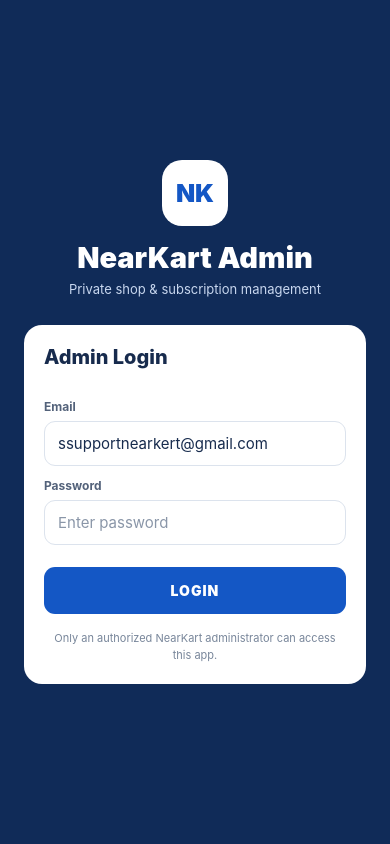
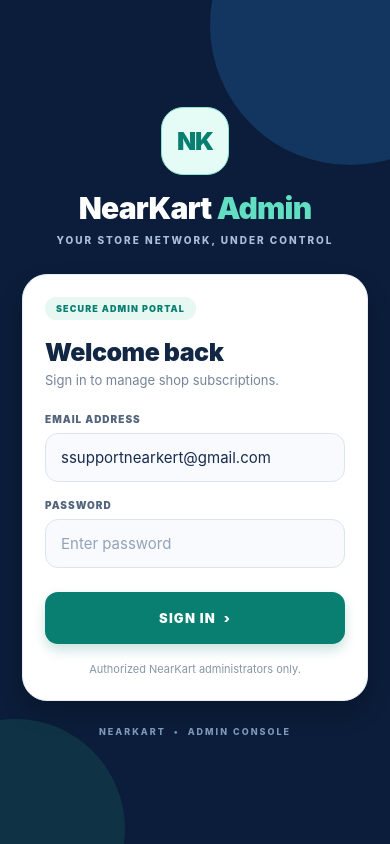
Before and after one commit to gyanaura85-create/local-trust, a React Native app: screen / in a window 390 px wide. Built offline with nearby package versions, Linux system fonts and the light colour scheme.

Commit message:
Polish NearKart Admin login and dashboard UI

```diff
--- a/App.js
+++ b/App.js
@@ -156,19 +156,26 @@ export default function App() {
     <SafeAreaView style={styles.safe}>
       <StatusBar barStyle="light-content" backgroundColor="#102b58" />
       <KeyboardAvoidingView behavior={Platform.OS === 'ios' ? 'padding' : undefined} style={styles.loginWrap}>
-        <View style={styles.brandMark}><Text style={styles.brandK}>NK</Text></View>
-        <Text style={styles.brand}>NearKart Admin</Text>
-        <Text style={styles.subBrand}>Private shop & subscription management</Text>
-        <View style={styles.panel}>
-          <Text style={styles.panelTitle}>Admin Login</Text>
-          <Text style={styles.label}>Email</Text>
-          <TextInput style={styles.input} value={email} onChangeText={setEmail} autoCapitalize="none" keyboardType="email-address" placeholder="Admin email" placeholderTextColor="#8a96a8" />
-          <Text style={styles.label}>Password</Text>
-          <TextInput style={styles.input} value={password} onChangeText={setPassword} secureTextEntry placeholder="Enter password" placeholderTextColor="#8a96a8" />
-          <TouchableOpacity style={styles.primaryBtn} onPress={login} disabled={loading}>
-            {loading ? <ActivityIndicator color="#fff" /> : <Text style={styles.primaryText}>LOGIN</Text>}
-          </TouchableOpacity>
-          <Text style={styles.hint}>Only an authorized NearKart administrator can access this app.</Text>
+        <View pointerEvents="none" style={styles.glowOne} />
+        <View pointerEvents="none" style={styles.glowTwo} />
+        <View style={styles.loginContent}>
+          <View style={styles.brandMark}><Text style={styles.brandK}>NK</Text></View>
+          <Text style={styles.brand}>NearKart <Text style={styles.brandAccent}>Admin</Text></Text>
+          <Text style={styles.subBrand}>YOUR STORE NETWORK, UNDER CONTROL</Text>
+          <View style={styles.panel}>
+            <View style={styles.secureTag}><Text style={styles.secureTagText}>SECURE ADMIN PORTAL</Text></View>
+            <Text style={styles.panelTitle}>Welcome back</Text>
+            <Text style={styles.panelSub}>Sign in to manage shop subscriptions.</Text>
+            <Text style={styles.label}>EMAIL ADDRESS</Text>
+            <TextInput style={styles.input} value={email} onChangeText={setEmail} autoCapitalize="none" keyboardType="email-address" placeholder="Admin email" placeholderTextColor="#94a3b8" />
+            <Text style={styles.label}>PASSWORD</Text>
+            <TextInput style={styles.input} value={password} onChangeText={setPassword} secureTextEntry placeholder="Enter password" placeholderTextColor="#94a3b8" />
+            <TouchableOpacity style={[styles.primaryBtn, loading && styles.primaryDisabled]} onPress={login} disabled={loading}>
+              {loading ? <ActivityIndicator color="#fff" /> : <Text style={styles.primaryText}>SIGN IN  ›</Text>}
+            </TouchableOpacity>
+            <Text style={styles.hint}>Authorized NearKart administrators only.</Text>
+          </View>
+          <Text style={styles.footerNote}>NEARKART  •  ADMIN CONSOLE</Text>
         </View>
       </KeyboardAvoidingView>
     </SafeAreaView>
@@ -178,11 +185,15 @@ export default function App() {
     <SafeAreaView style={styles.safe}>
       <StatusBar barStyle="light-content" backgroundColor="#102b58" />
       <View style={styles.header}>
-        <View><Text style={styles.headerTitle}>NearKart Admin</Text><Text style={styles.headerSub}>Subscription requests</Text></View>
-        <TouchableOpacity onPress={logout} style={styles.logoutBtn}><Text style={styles.logoutText}>Logout</Text></TouchableOpacity>
+        <View style={styles.headerBrandRow}>
+          <View style={styles.headerMark}><Text style={styles.headerMarkText}>NK</Text></View>
+          <View><Text style={styles.headerEyebrow}>CONTROL CENTER</Text><Text style={styles.headerTitle}>NearKart Admin</Text><Text style={styles.headerSub}>Shop & subscription management</Text></View>
+        </View>
+        <TouchableOpacity onPress={logout} style={styles.logoutBtn}><Text style={styles.logoutText}>↗  Logout</Text></TouchableOpacity>
       </View>
       <View style={styles.summary}>
-        <Text style={styles.summaryLabel}>PENDING REQUESTS</Text>
+        <View style={styles.summaryIcon}><Text style={styles.summaryIconText}>⌁</Text></View>
+        <View style={styles.summaryCopy}><Text style={styles.summaryLabel}>PENDING REQUESTS</Text><Text style={styles.summaryCaption}>Payments waiting for verification</Text></View>
         <Text style={styles.summaryNumber}>{requests.length}</Text>
       </View>
       <ScrollView contentContainerStyle={styles.list} refreshControl={<RefreshControl refreshing={loading} onRefresh={() => loadRequests()} />}>
@@ -227,19 +238,71 @@ export default function App() {
 }
 
 const styles = StyleSheet.create({
-  safe:{flex:1,backgroundColor:'#f3f6fb'}, center:{flex:1,alignItems:'center',justifyContent:'center',backgroundColor:'#f3f6fb'},
-  loginWrap:{flex:1,justifyContent:'center',padding:24,backgroundColor:'#102b58'},
-  brandMark:{width:66,height:66,borderRadius:20,backgroundColor:'#fff',alignItems:'center',justifyContent:'center',alignSelf:'center',marginBottom:14},
-  brandK:{fontSize:25,fontWeight:'900',color:'#1457c5'},brand:{fontSize:29,fontWeight:'900',color:'#fff',textAlign:'center'},subBrand:{fontSize:13,color:'#c8d7ef',textAlign:'center',marginTop:6,marginBottom:28},
-  panel:{backgroundColor:'#fff',borderRadius:18,padding:20},panelTitle:{fontSize:20,fontWeight:'800',color:'#172b4d',marginBottom:18},
-  label:{fontSize:12,fontWeight:'700',color:'#53627a',marginBottom:7,marginTop:12},input:{borderWidth:1,borderColor:'#dce3ed',borderRadius:11,paddingHorizontal:13,paddingVertical:12,fontSize:15,color:'#172b4d',backgroundColor:'#fff'},
-  primaryBtn:{backgroundColor:'#1457c5',borderRadius:11,padding:15,alignItems:'center',marginTop:22},primaryText:{color:'#fff',fontWeight:'900',letterSpacing:1},
-  hint:{fontSize:11,color:'#78869a',lineHeight:17,marginTop:16,textAlign:'center'},
-  header:{backgroundColor:'#102b58',paddingHorizontal:20,paddingTop:14,paddingBottom:18,flexDirection:'row',alignItems:'center',justifyContent:'space-between'},
-  headerTitle:{fontSize:22,fontWeight:'900',color:'#fff'},headerSub:{fontSize:12,color:'#c8d7ef',marginTop:3},logoutBtn:{borderWidth:1,borderColor:'#8298bb',borderRadius:9,paddingHorizontal:13,paddingVertical:8},logoutText:{color:'#fff',fontWeight:'700'},
-  summary:{backgroundColor:'#fff',margin:14,padding:16,borderRadius:14,flexDirection:'row',alignItems:'center',justifyContent:'space-between'},summaryLabel:{fontSize:12,fontWeight:'800',color:'#62728a',letterSpacing:1},summaryNumber:{fontSize:28,fontWeight:'900',color:'#1457c5'},
-  list:{paddingHorizontal:14,paddingBottom:30},empty:{backgroundColor:'#fff',borderRadius:15,padding:24,alignItems:'center',marginTop:8},emptyTitle:{fontSize:17,fontWeight:'800',color:'#172b4d'},emptyText:{fontSize:13,color:'#748197',textAlign:'center',marginTop:7},outlineBtn:{borderWidth:1,borderColor:'#1457c5',borderRadius:9,paddingHorizontal:20,paddingVertical:10,marginTop:16},outlineText:{color:'#1457c5',fontWeight:'800'},
-  card:{backgroundColor:'#fff',borderRadius:15,padding:16,marginBottom:13,borderWidth:1,borderColor:'#e3e9f2'},cardTop:{flexDirection:'row',justifyContent:'space-between',alignItems:'center'},shopName:{fontSize:17,fontWeight:'900',color:'#172b4d',flex:1},pending:{fontSize:10,fontWeight:'900',color:'#a96500',backgroundColor:'#fff2d8',paddingHorizontal:9,paddingVertical:5,borderRadius:7},owner:{fontSize:13,color:'#65748a',marginTop:6},infoGrid:{flexDirection:'row',marginTop:16},infoCell:{flex:1},infoLabel:{fontSize:10,fontWeight:'800',color:'#8a96a8'},infoValue:{fontSize:15,fontWeight:'800',color:'#172b4d',marginTop:4},detailLine:{borderTopWidth:1,borderTopColor:'#edf0f5',paddingTop:10,marginTop:11},detailLabel:{fontSize:11,color:'#8490a2'},detailValue:{fontSize:13,fontWeight:'700',color:'#263b5c',marginTop:3},
-  actions:{flexDirection:'row',gap:10,marginTop:16},approveBtn:{flex:1,backgroundColor:'#16804c',padding:13,borderRadius:10,alignItems:'center'},rejectBtn:{flex:1,backgroundColor:'#c83b4d',padding:13,borderRadius:10,alignItems:'center'},actionText:{color:'#fff',fontWeight:'900'},disabled:{opacity:.55},cancelBtn:{flex:1,backgroundColor:'#e8edf5',padding:13,borderRadius:10,alignItems:'center'},cancelText:{color:'#34445d',fontWeight:'800'},
-  modalShade:{position:'absolute',left:0,right:0,top:0,bottom:0,backgroundColor:'rgba(0,0,0,.45)',justifyContent:'center',padding:22},modal:{backgroundColor:'#fff',borderRadius:16,padding:18},reasonInput:{minHeight:85,textAlignVertical:'top'}
+  safe:{flex:1,backgroundColor:'#f4f7fc'},
+  center:{flex:1,alignItems:'center',justifyContent:'center',backgroundColor:'#f4f7fc'},
+  loginWrap:{flex:1,justifyContent:'center',paddingHorizontal:22,backgroundColor:'#0b1d3a',overflow:'hidden'},
+  loginContent:{width:'100%',maxWidth:460,alignSelf:'center'},
+  glowOne:{position:'absolute',width:280,height:280,borderRadius:140,backgroundColor:'#153d68',top:-115,right:-100,opacity:.8},
+  glowTwo:{position:'absolute',width:220,height:220,borderRadius:110,backgroundColor:'#123f4c',bottom:-95,left:-95,opacity:.65},
+  brandMark:{width:68,height:68,borderRadius:22,backgroundColor:'#e5fbf5',alignItems:'center',justifyContent:'center',alignSelf:'center',marginBottom:15,borderWidth:1,borderColor:'#8ce4ce'},
+  brandK:{fontSize:25,fontWeight:'900',color:'#087f70',letterSpacing:-1},
+  brand:{fontSize:30,fontWeight:'900',color:'#fff',textAlign:'center',letterSpacing:-.8},
+  brandAccent:{color:'#62dfc3'},
+  subBrand:{fontSize:10,fontWeight:'800',letterSpacing:2,color:'#a9bfdc',textAlign:'center',marginTop:8,marginBottom:28},
+  panel:{backgroundColor:'#fff',borderRadius:25,padding:22,borderWidth:1,borderColor:'#e6edf5',shadowColor:'#000',shadowOpacity:.2,shadowRadius:24,shadowOffset:{width:0,height:12},elevation:12},
+  secureTag:{alignSelf:'flex-start',backgroundColor:'#e7f8f3',borderRadius:20,paddingHorizontal:11,paddingVertical:6,marginBottom:17},
+  secureTagText:{fontSize:9,fontWeight:'900',letterSpacing:1.1,color:'#087f70'},
+  panelTitle:{fontSize:25,fontWeight:'900',color:'#122743',letterSpacing:-.5},
+  panelSub:{fontSize:13,color:'#75849a',marginTop:5,marginBottom:8},
+  label:{fontSize:10,fontWeight:'900',color:'#53647d',marginBottom:8,marginTop:17,letterSpacing:1},
+  input:{borderWidth:1,borderColor:'#dce5ef',borderRadius:13,paddingHorizontal:15,paddingVertical:14,fontSize:15,color:'#172b4d',backgroundColor:'#f8fafd'},
+  primaryBtn:{backgroundColor:'#087f70',borderRadius:13,padding:16,alignItems:'center',justifyContent:'center',marginTop:24,minHeight:52,shadowColor:'#087f70',shadowOpacity:.22,shadowRadius:12,shadowOffset:{width:0,height:6},elevation:5},
+  primaryDisabled:{opacity:.7},
+  primaryText:{color:'#fff',fontWeight:'900',letterSpacing:1.2,fontSize:13},
+  hint:{fontSize:11,color:'#8795a8',lineHeight:17,marginTop:17,textAlign:'center'},
+  footerNote:{fontSize:9,color:'#7e98b8',letterSpacing:2,fontWeight:'800',textAlign:'center',marginTop:25},
+  header:{backgroundColor:'#0b1d3a',paddingHorizontal:18,paddingTop:17,paddingBottom:23,flexDirection:'row',alignItems:'center',justifyContent:'space-between',borderBottomLeftRadius:23,borderBottomRightRadius:23},
+  headerBrandRow:{flexDirection:'row',alignItems:'center',flex:1},
+  headerMark:{width:43,height:43,borderRadius:14,backgroundColor:'#dff8f1',alignItems:'center',justifyContent:'center',marginRight:11},
+  headerMarkText:{fontSize:16,fontWeight:'900',color:'#087f70'},
+  headerEyebrow:{fontSize:9,fontWeight:'900',color:'#65d9bd',letterSpacing:1.8,marginBottom:3},
+  headerTitle:{fontSize:21,fontWeight:'900',color:'#fff',letterSpacing:-.4},
+  headerSub:{fontSize:11,color:'#b3c4da',marginTop:3},
+  logoutBtn:{borderWidth:1,borderColor:'#516783',borderRadius:11,paddingHorizontal:11,paddingVertical:9,marginLeft:8},
+  logoutText:{color:'#fff',fontWeight:'800',fontSize:11},
+  summary:{backgroundColor:'#fff',marginHorizontal:15,marginTop:15,marginBottom:16,padding:16,borderRadius:18,flexDirection:'row',alignItems:'center',borderWidth:1,borderColor:'#e8eef5',shadowColor:'#19314f',shadowOpacity:.06,shadowRadius:12,shadowOffset:{width:0,height:5},elevation:3},
+  summaryIcon:{width:43,height:43,borderRadius:14,backgroundColor:'#e4f7f2',alignItems:'center',justifyContent:'center',marginRight:12},
+  summaryIconText:{fontSize:25,fontWeight:'900',color:'#087f70'},
+  summaryCopy:{flex:1},
+  summaryLabel:{fontSize:10,fontWeight:'900',color:'#52657d',letterSpacing:1.1},
+  summaryCaption:{fontSize:10,color:'#91a0b2',marginTop:4},
+  summaryNumber:{fontSize:30,fontWeight:'900',color:'#087f70',marginLeft:8},
+  list:{paddingHorizontal:15,paddingBottom:32},
+  empty:{backgroundColor:'#fff',borderRadius:20,padding:27,alignItems:'center',marginTop:7,borderWidth:1,borderColor:'#e8eef5'},
+  emptyTitle:{fontSize:18,fontWeight:'900',color:'#172b4d'},
+  emptyText:{fontSize:12,color:'#8190a4',textAlign:'center',marginTop:8,lineHeight:19},
+  outlineBtn:{borderWidth:1,borderColor:'#087f70',borderRadius:11,paddingHorizontal:22,paddingVertical:11,marginTop:18,backgroundColor:'#f1fbf8'},
+  outlineText:{color:'#087f70',fontWeight:'900',fontSize:12},
+  card:{backgroundColor:'#fff',borderRadius:19,padding:17,marginBottom:14,borderWidth:1,borderColor:'#e7edf5',shadowColor:'#19314f',shadowOpacity:.05,shadowRadius:10,shadowOffset:{width:0,height:4},elevation:2},
+  cardTop:{flexDirection:'row',justifyContent:'space-between',alignItems:'center'},
+  shopName:{fontSize:17,fontWeight:'900',color:'#172b4d',flex:1,letterSpacing:-.2},
+  pending:{fontSize:9,fontWeight:'900',color:'#986000',backgroundColor:'#fff2d6',paddingHorizontal:10,paddingVertical:6,borderRadius:20,overflow:'hidden',letterSpacing:.6},
+  owner:{fontSize:12,color:'#78879b',marginTop:7},
+  infoGrid:{flexDirection:'row',marginTop:17,backgroundColor:'#f6f9fc',borderRadius:13,padding:12},
+  infoCell:{flex:1},
+  infoLabel:{fontSize:9,fontWeight:'900',color:'#8998aa',letterSpacing:1},
+  infoValue:{fontSize:15,fontWeight:'900',color:'#1a3453',marginTop:5},
+  detailLine:{borderTopWidth:1,borderTopColor:'#edf1f6',paddingTop:11,marginTop:12},
+  detailLabel:{fontSize:10,color:'#8b99aa',fontWeight:'700'},
+  detailValue:{fontSize:12,fontWeight:'800',color:'#263b5c',marginTop:4},
+  actions:{flexDirection:'row',gap:10,marginTop:17},
+  approveBtn:{flex:1,backgroundColor:'#087f70',padding:14,borderRadius:12,alignItems:'center'},
+  rejectBtn:{flex:1,backgroundColor:'#d84c5c',padding:14,borderRadius:12,alignItems:'center'},
+  actionText:{color:'#fff',fontWeight:'900',fontSize:12,letterSpacing:.3},
+  disabled:{opacity:.55},
+  cancelBtn:{flex:1,backgroundColor:'#edf1f6',padding:14,borderRadius:12,alignItems:'center'},
+  cancelText:{color:'#34445d',fontWeight:'900'},
+  modalShade:{position:'absolute',left:0,right:0,top:0,bottom:0,backgroundColor:'rgba(4,14,30,.62)',justifyContent:'center',padding:22},
+  modal:{backgroundColor:'#fff',borderRadius:21,padding:20,borderWidth:1,borderColor:'#e7edf5'},
+  reasonInput:{minHeight:90,textAlignVertical:'top'}
 });
```
